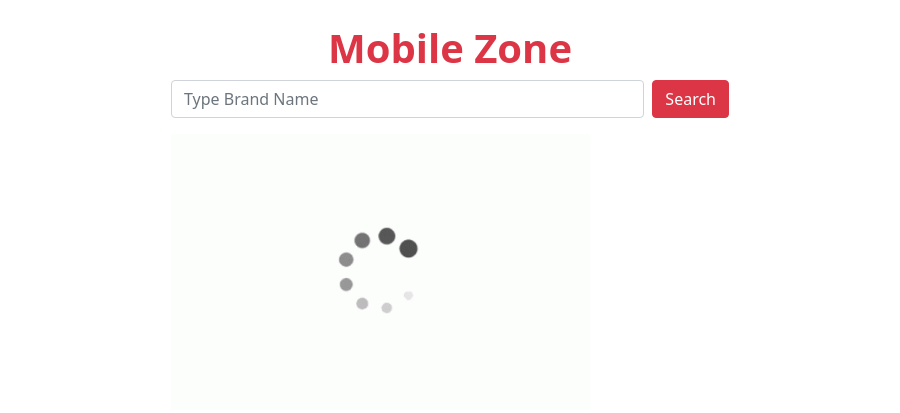
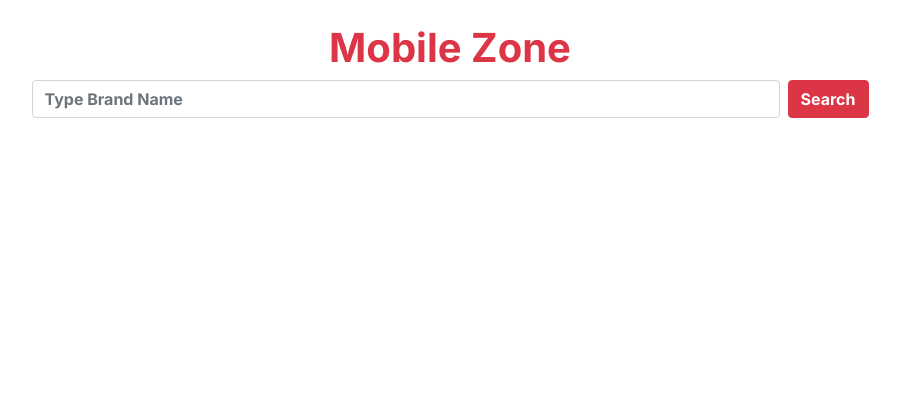
Before and after one commit to rashedsabbir/Mobile-Zone, a plain HTML site: page index.html in a window 1280 px wide. Shown: the whole page, without its empty margins (190-1090 px from the left). Drawn offline with nearby package versions, Linux system fonts and the light colour scheme.

Commit message:
font and style added

```diff
--- a/index.html
+++ b/index.html
@@ -7,6 +7,10 @@
 
     <link href="https://cdn.jsdelivr.net/npm/bootstrap@5.0.2/dist/css/bootstrap.min.css" rel="stylesheet"
         integrity="sha384-EVSTQN3/azprG1Anm3QDgpJLIm9Nao0Yz1ztcQTwFspd3yD65VohhpuuCOmLASjC" crossorigin="anonymous" />
+
+    <link rel="preconnect" href="https://fonts.googleapis.com">
+    <link rel="preconnect" href="https://fonts.gstatic.com" crossorigin>
+    <link href="https://fonts.googleapis.com/css2?family=Inter:wght@700&display=swap" rel="stylesheet">
 
     <link rel="stylesheet" href="/style.css" />
 
@@ -19,7 +23,7 @@
         <h1 class="text-center text-danger fw-bold mt-4">Mobile Zone</h1>
 
         <!------------ Search Area ---------->
-        <div class="d-flex w-50 mx-auto">
+        <div class="d-flex w-75 mx-auto">
             <input id="search-box" class="form-control me-2" type="search" placeholder="Type Brand Name"
                 aria-label="Search" />
             <button onclick="loadPhones()" class="btn btn-danger" type="submit">
@@ -34,9 +38,11 @@
 
         <!---------- Optional Spinner --------->
         <div class="w-50 mx-auto">
-            <img id="spinner" src="/images/spinning-loading.gif" class="w-75" />
+            <img src="/images/spinning-loading.gif" class="w-75 spinner" />
         </div>
-
+        <!-- <div class="spinner-border row justify-content-md-center text-danger" role="status">
+            <span class="visually-hidden">Loading...</span>
+        </div> -->
 
         <!----------- Phone overview ------------>
         <div id="phone-detail" class="w-75 mx-auto my-4"></div>
@@ -48,7 +54,10 @@
         </div>
     </section>
 
-
+    <!-- <footer class="text-center p-3 mb-2 bg-danger bottom-50 end-50">
+        <h3>Powered By</h3>
+        <p>TS Bustle</p>
+    </footer> -->
 
     <script src="https://cdn.jsdelivr.net/npm/bootstrap@5.0.2/dist/js/bootstrap.bundle.min.js"
         integrity="sha384-MrcW6ZMFYlzcLA8Nl+NtUVF0sA7MsXsP1UyJoMp4YLEuNSfAP+JcXn/tWtIaxVXM"
--- a/style.css
+++ b/style.css
@@ -0,0 +1,6 @@
+body{
+    font-family: 'Inter', sans-serif;
+}
+.spinner {
+    display: none;
+  }
```
